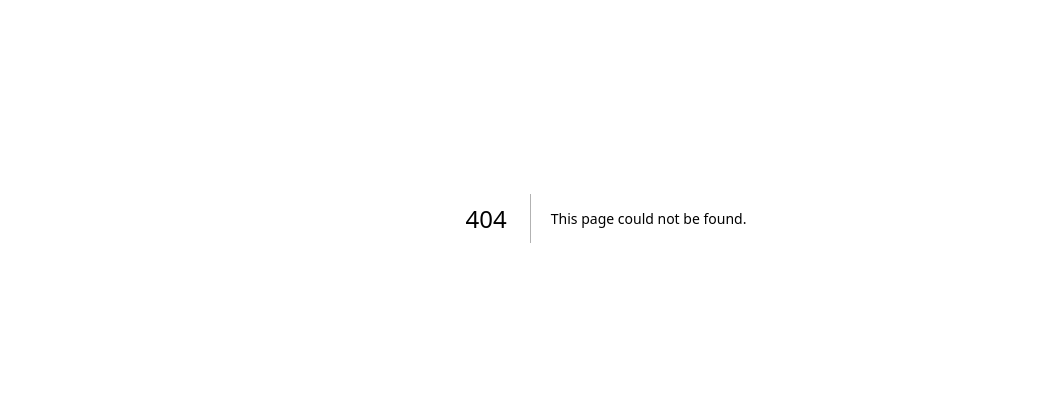
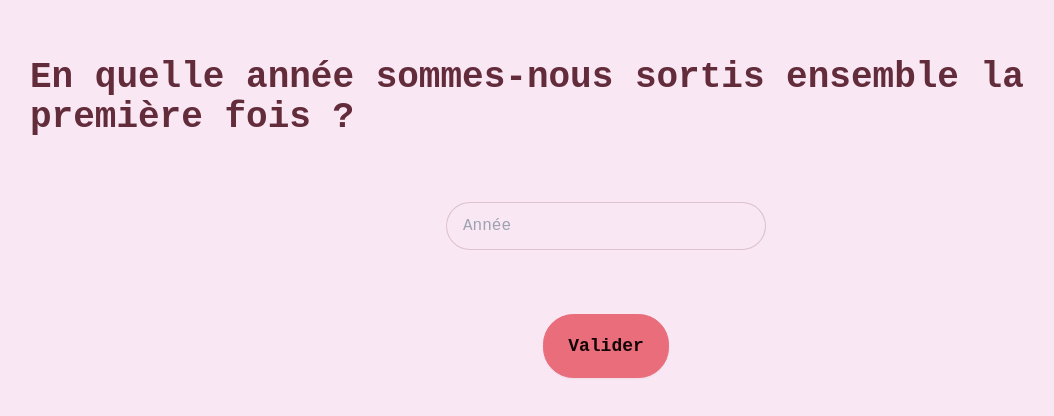
Before and after one commit to Fendry02/suprise-v2, a Next.js app: page /annee in a window 1280 px wide. Before the commit this address had no page. Shown: the part 182-598 px from the top of the page, without its empty margins (34-1088 px from the left). Built offline with nearby package versions, Linux system fonts and the light colour scheme.

Commit message:
add annee page

```diff
--- /dev/null
+++ b/app/annee/page.tsx
@@ -0,0 +1,78 @@
+'use client'
+import { useState } from 'react'
+import { useRouter } from 'next/navigation'
+
+export default function Annee() {
+  const router = useRouter()
+  const [answer, setAnswer] = useState('')
+  const correctAnswers = ['2006', '2007']
+
+  const checkAnswer = () => {
+    if (correctAnswers.includes(answer)) {
+      ;(
+        document.getElementById('right-response') as HTMLDialogElement
+      )?.showModal()
+    } else {
+      ;(
+        document.getElementById('wrong-response') as HTMLDialogElement
+      )?.showModal()
+    }
+  }
+
+  const handleNavigation = () => {
+    router.push('/lieu')
+  }
+
+  return (
+    <section className="flex flex-col items-center justify-center h-screen p-16">
+      <h1 className="text-4xl font-bold pb-16">
+        En quelle année sommes-nous sortis ensemble la première fois ?
+      </h1>
+      <input
+        type="number"
+        placeholder="Année"
+        className="input input-bordered w-full max-w-xs"
+        value={answer}
+        onChange={(e) => setAnswer(e.target.value)}
+      />
+      <button className="btn btn-primary btn-lg mt-16" onClick={checkAnswer}>
+        Valider
+      </button>
+
+      <dialog
+        id="wrong-response"
+        className="modal modal-bottom sm:modal-middle"
+      >
+        <div className="modal-box">
+          <h3 className="font-bold text-lg text-error">Mauvaise réponse</h3>
+          <p className="py-4">Ce n'est pas la bonne année !</p>
+          <div className="modal-action">
+            <form method="dialog">
+              <button className="btn btn-outline btn-error">Fermer</button>
+            </form>
+          </div>
+        </div>
+      </dialog>
+
+      <dialog
+        id="right-response"
+        className="modal modal-bottom sm:modal-middle"
+      >
+        <div className="modal-box">
+          <h3 className="font-bold text-lg text-success">Bonne réponse</h3>
+          <p className="py-4">Super ! C'est la bonne année, bonne mémoire !</p>
+          <div className="modal-action">
+            <form method="dialog">
+              <button
+                className="btn btn-outline btn-success"
+                onClick={handleNavigation}
+              >
+                Suivant
+              </button>
+            </form>
+          </div>
+        </div>
+      </dialog>
+    </section>
+  )
+}
--- a/app/qui/page.tsx
+++ b/app/qui/page.tsx
@@ -1,6 +1,10 @@
 'use client'
 
+import { useRouter } from 'next/navigation'
+
 export default function Nature() {
+  const router = useRouter()
+
   const handleWrongResponse = () => {
     ;(
       document.getElementById('wrong-response') as HTMLDialogElement
@@ -13,12 +17,16 @@ export default function Nature() {
     )?.showModal()
   }
 
+  const handleNavigation = () => {
+    router.push('/annee')
+  }
+
   return (
     <section className="flex flex-col items-center justify-center h-screen p-16">
       <h1 className="text-4xl font-bold">
         Avec qui souhaites-tu partager cette occasion ?
       </h1>
-      <div className="grid grid-cols-1 gap-4 sm:grid-cols-2 w-full max-w-md sm:max-w-4xl pt-8">
+      <div className="grid grid-cols-1 gap-4 sm:grid-cols-2 w-full max-w-md sm:max-w-4xl pt-16">
         <button
           className="btn btn-primary btn-outline"
           onClick={handleWrongResponse}
@@ -81,7 +89,12 @@ export default function Nature() {
           <p className="py-4">Super ! Ce sera avec moi !</p>
           <div className="modal-action">
             <form method="dialog">
-              <button className="btn btn-outline btn-success">Suivant</button>
+              <button
+                className="btn btn-outline btn-success"
+                onClick={handleNavigation}
+              >
+                Suivant
+              </button>
             </form>
           </div>
         </div>
```
